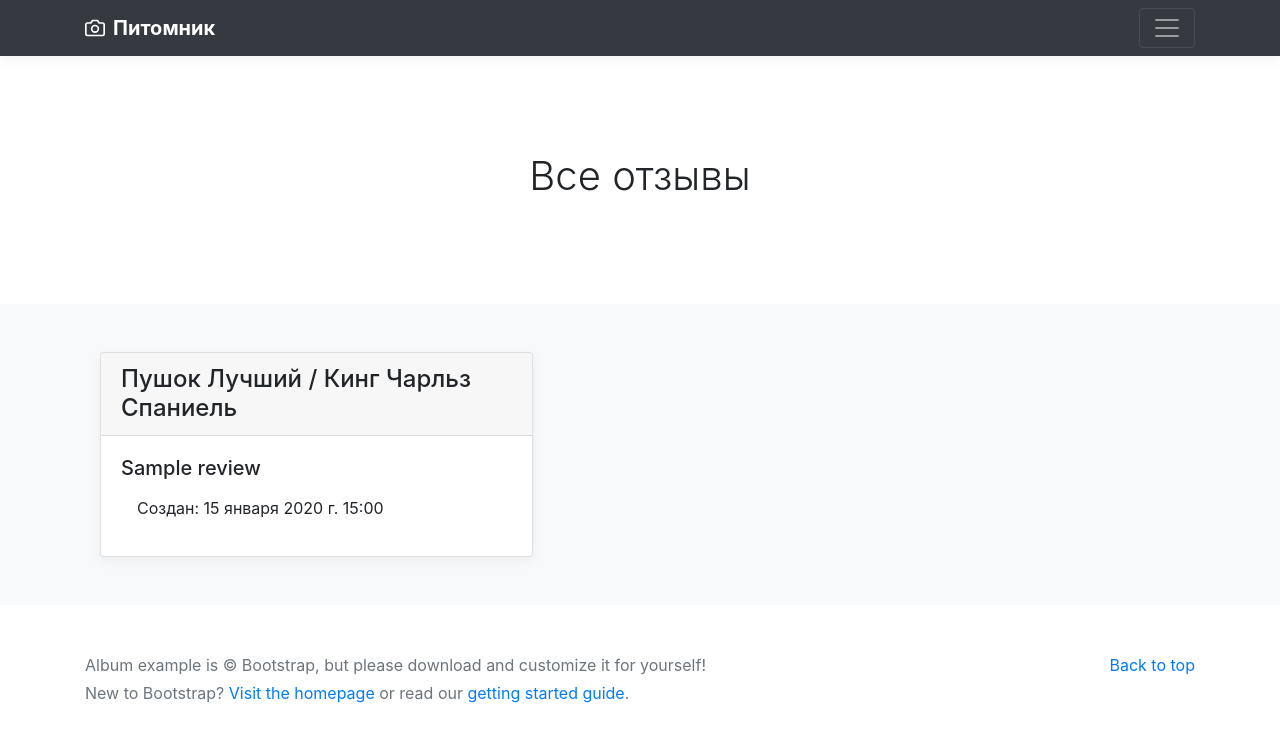
After one commit to MosesVA/HM_Django_projectCBV, a Django app: page /reviews/ in a window 1280 px wide. The commit adds this page. Shown: the top 742 px of the page. Run offline with Django 5.2, Linux system fonts and the light colour scheme; a user stored in the database is signed in; data comes from the database, SQL or seed files in the repository; tables that the repository leaves empty hold one stand-in row (values such as "Sample post"); some libraries are stand-ins or nearby versions.

Commit message:
Добавлены новые шаблоны для отзывов, откорректированы существующие.

```diff
--- a/dogs/templates/dogs/base.html
+++ b/dogs/templates/dogs/base.html
@@ -32,7 +32,7 @@
                         <li><a href="{% url 'dogs:index' %}" class="text-white">Главная</a></li>
                         <li><a href="{% url 'dogs:categories' %}" class="text-white">Породы</a></li>
                         <li><a href="{% url 'dogs:list_dogs' %}" class="text-white">Собаки</a></li>
-                        <li><a href="{% url 'dogs:create_dog' %}" class="text-white">Добавить собаку</a></li>
+                        <li><a href="{% url 'reviews:list_reviews' %}" class="text-white">Наши отзывы</a></li>
                         {% if user.is_authenticated %}
                         <li><a href="{% url 'users:users_list' %}" class="text-white">Все пользователи</a></li>
                         <li><a href="{% url 'users:profile_user' %}" class="text-white">Профиль</a></li>
--- a/dogs/templates/dogs/dogs.html
+++ b/dogs/templates/dogs/dogs.html
@@ -8,8 +8,10 @@
         {% include 'dogs/includes/inc_dog_card.html' with object=object %}
         {% endfor %}
     </div>
-    <a href="{% url 'dogs:list_dogs' %}" class="btn btn-outline-success m-2">Активные собаки</a>
-    <a href="{% url 'dogs:deactivated_list_dogs' %}" class="btn btn-outline-secondary m-2">Неактивные собаки</a>
+    <a href="{% url 'dogs:create_dog' %}" class="btn btn-outline-primary m-2 float-left">Добавить собаку</a>
+    <a href="{% url 'dogs:deactivated_list_dogs' %}" class="btn btn-outline-secondary m-2 float-right">Неактивные
+        собаки</a>
+    <a href="{% url 'dogs:list_dogs' %}" class="btn btn-outline-success m-2 float-right">Активные собаки</a>
 </div>
 
 {% endblock %}
--- a/reviews/forms.py
+++ b/reviews/forms.py
@@ -1,10 +1,10 @@
 from django import forms
 
-from models import Review
+from reviews.models import Review
 from dogs.forms import StyleFormMixin
 
 
 class ReviewForm(StyleFormMixin, forms.ModelForm):
     class Meta:
         model = Review
-        include = ('dog', 'title', 'content', 'slug')
+        fields = ('dog', 'title', 'content', 'slug')
--- /dev/null
+++ b/reviews/templates/reviews/includes/inc_review_card.html
@@ -0,0 +1,14 @@
+{% load my_tags %}
+<div class="col-5">
+    <div class="card mb-0 box-shadow">
+        <div class="card-header">
+            <h4 class="my-0 font-weight-center">{{ object.dog.name }} / {{ object.dog.category }}</h4>
+        </div>
+        <div class="card-body">
+            <h5 class="card-title pricing-card-title">{{ object.title|truncatechars:30 }}</h5>
+            <ul class="list-unstyled mt-3 md-4 text-start m-3 ">
+                <li>Создан: {{ object.created }}</li>
+            </ul>
+        </div>
+    </div>
+</div>
--- /dev/null
+++ b/reviews/templates/reviews/reviews_list.html
@@ -0,0 +1,12 @@
+{% extends 'dogs/base.html' %}
+{% block content %}
+
+<div class="container">
+    <div class="row">
+        {% for object in object_list %}
+        {% include 'reviews/includes/inc_review_card.html' with object=object %}
+        {% endfor %}
+    </div>
+</div>
+
+{% endblock %}
--- a/reviews/urls.py
+++ b/reviews/urls.py
@@ -1,11 +1,11 @@
 from django.urls import path
 
-from reviews.views import DogReviewListView, DeactivatedDogReviewListView
+from reviews.views import ReviewListView, ReviewDeactivatedListView
 from reviews.apps import ReviewsConfig
 
 app_name = ReviewsConfig.name
 
 urlpatterns = [
-    path('<int:pk>/reviews/', DogReviewListView.as_view(), name='reviews_list'),
-    path('<int:pk>/reviews/deactivated/', DeactivatedDogReviewListView.as_view(), name='deactivated_reviews_list')
+    path('', ReviewListView.as_view(), name='list_reviews'),
+    path('deactivated/', ReviewDeactivatedListView.as_view(), name='deactivated_reviews')
 ]
--- a/reviews/views.py
+++ b/reviews/views.py
@@ -1,33 +1,35 @@
-from django.shortcuts import render
+from django.http import HttpResponseForbidden
+from django.shortcuts import reverse, get_object_or_404, redirect
 from django.views.generic import CreateView, ListView, DetailView, DeleteView, UpdateView
-from django.contrib.auth.mixins import LoginRequiredMixin
+from django.contrib.auth.mixins import LoginRequiredMixin, PermissionRequiredMixin
+from django.core.exceptions import PermissionDenied
 
 from reviews.models import Review
+from reviews.forms import ReviewForm
+from users.models import UserRoles
 
 
-class DogReviewListView(LoginRequiredMixin, ListView):
+class ReviewListView(LoginRequiredMixin, ListView):
     model = Review
     extra_context = {
-        'title': 'Все отзывы о собаке'
+        'title': 'Все отзывы'
+    }
+    template_name = 'reviews/reviews_list.html'
+
+    def get_queryset(self):
+        queryset = super().get_queryset()
+        queryset = queryset.filter(sign_of_review=True)
+        return queryset
+
+
+class ReviewDeactivatedListView(LoginRequiredMixin, ListView):
+    model = Review
+    extra_context = {
+        'title': 'Неактивные отзывы'
     }
     template_name = 'reviews/reviews.html'
 
     def get_queryset(self):
         queryset = super().get_queryset()
-        queryset = queryset.filter(dog_pk=self.kwargs.get('pk'))
-        queryset = queryset.filter(sign_of_review=True)
-        return queryset
-
-
-class DeactivatedDogReviewListView(LoginRequiredMixin, ListView):
-    model = Review
-    extra_context = {
-        'title': 'Неактивные отзывы о собаке'
-    }
-    template_name = 'reviews/reviews.html'
-
-    def get_queryset(self):
-        queryset = super().get_queryset()
-        queryset = queryset.filter(dog_pk=self.kwargs.get('pk'))
         queryset = queryset.filter(sign_of_review=False)
         return queryset
```
